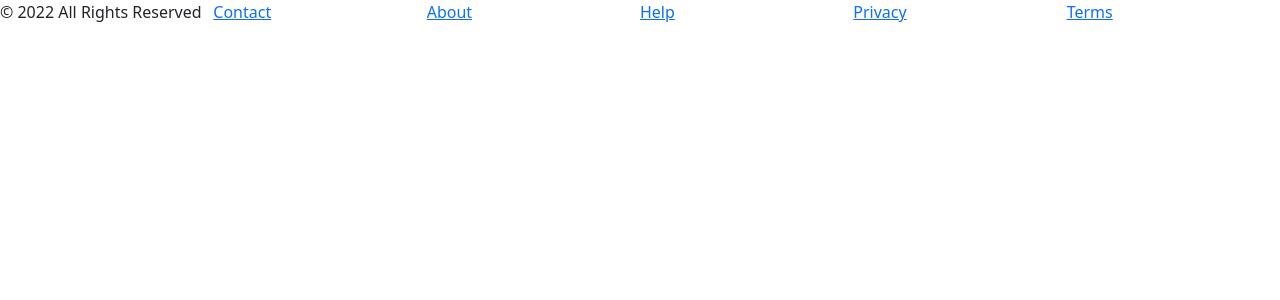
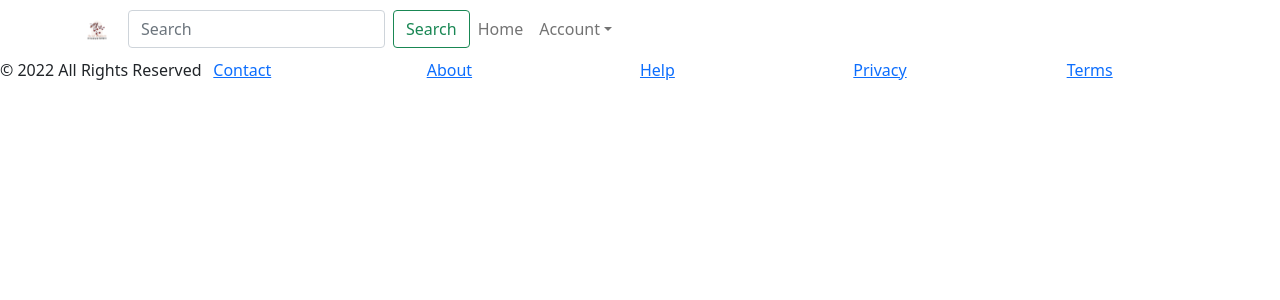
Before and after one commit to sarahemaginnis/legalease, a React (Create React App) app: page / in a window 1280 px wide. Shown: the top 300 px of the page. Built offline with nearby package versions, Linux system fonts and the light colour scheme; sample sign-in values are in the browser's storage.

Commit message:
navbar version 1

```diff
--- a/src/App.js
+++ b/src/App.js
@@ -3,6 +3,7 @@ import { Route, Redirect } from "react-router-dom";
 import "./App.css";
 import ApplicationViews from "./ApplicationViews";
 import Footer from "./components/organisms/footer/Footer";
+import NavigationBar from "./components/organisms/navbar/NavigationBar";
 import Landing from "./components/pages/landing/Landing";
 import Login from "./components/pages/login/Login";
 import SignUp from "./components/pages/signUp/SignUp";
@@ -14,12 +15,14 @@ const App = () => (
         if (localStorage.getItem("legalease_user")) {
           return (
             <>
+              <NavigationBar />
               <ApplicationViews />
               <Footer />
             </>
           );
         } else {
-          return <Redirect to="/landing" />;
+          return (
+          <Redirect to="/landing" />);
         }
       }}
     />
--- /dev/null
+++ b/src/components/organisms/navbar/NavigationBar.css
@@ -0,0 +1,10 @@
+.navbar {
+    display: flex;
+    flex-wrap: nowrap;
+    justify-content: left;
+}
+
+.navbar__item-active {
+    flex-basis: 20%;
+    list-style-type: none;
+}
--- /dev/null
+++ b/src/components/organisms/navbar/NavigationBar.js
@@ -0,0 +1,54 @@
+import React from "react";
+import {
+  Container,
+  FormControl,
+  Nav,
+  Navbar,
+  NavDropdown,
+  Form,
+  Button,
+} from "react-bootstrap";
+import "./NavigationBar.css";
+import logo from "./logo.png"
+
+const NavigationBar = () => {
+  return (
+    <Navbar>
+      <Container>
+        <Navbar.Brand href="/dashboard">
+          <img src={logo} width="30" height="30" alt="Sarah Maginnis Productivity" />
+          </Navbar.Brand>
+        <Navbar.Toggle aria-controls="basic-navbar-nav" />
+        <Form className="d-flex">
+          <FormControl
+            type="search"
+            placeholder="Search"
+            className="me-2"
+            aria-label="Search"
+          />
+          <Button variant="outline-success">Search</Button>
+        </Form>
+        <Navbar.Collapse id="basic-navbar-nav">
+          <Nav className="me-auto">
+            <Nav.Link href="/dashboard">Home</Nav.Link>
+            <NavDropdown title="Account" id="basic-nav-dropdown">
+              <NavDropdown.Item href="/account">Account</NavDropdown.Item>
+              <NavDropdown.Item href="/contact">Feedback</NavDropdown.Item>
+              <NavDropdown.Divider />
+              <NavDropdown.Item
+                href="#"
+                onClick={() => {
+                  localStorage.removeItem("legalease_user");
+                }}
+              >
+                Logout
+              </NavDropdown.Item>
+            </NavDropdown>
+          </Nav>
+        </Navbar.Collapse>
+      </Container>
+    </Navbar>
+  );
+};
+
+export default NavigationBar;
```
Also changed, not shown: src/components/organisms/navbar/logo.png (added).
